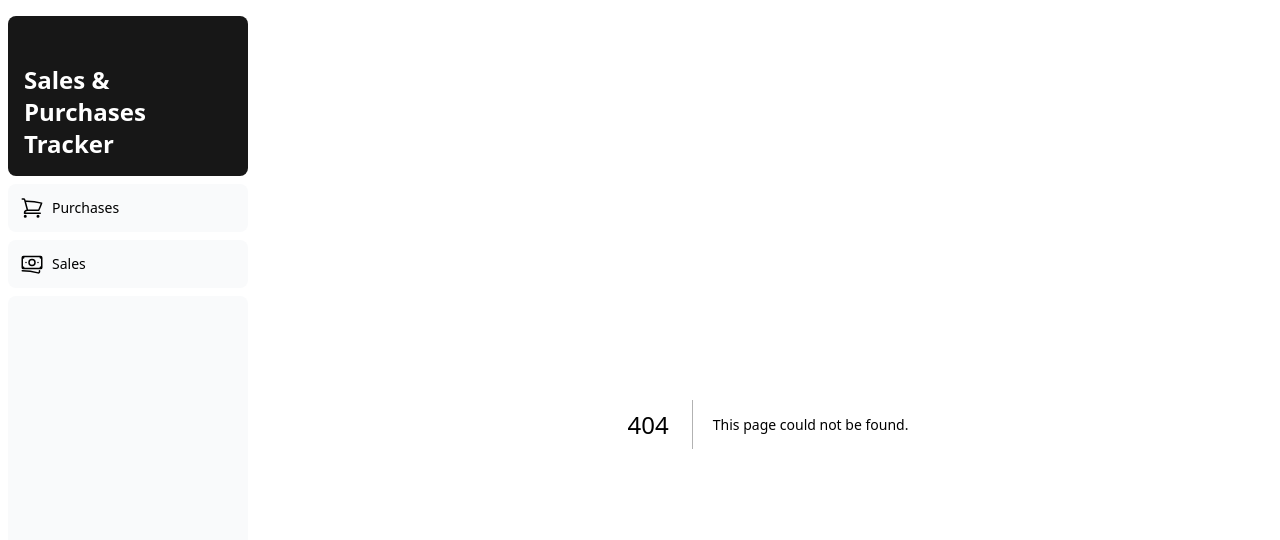
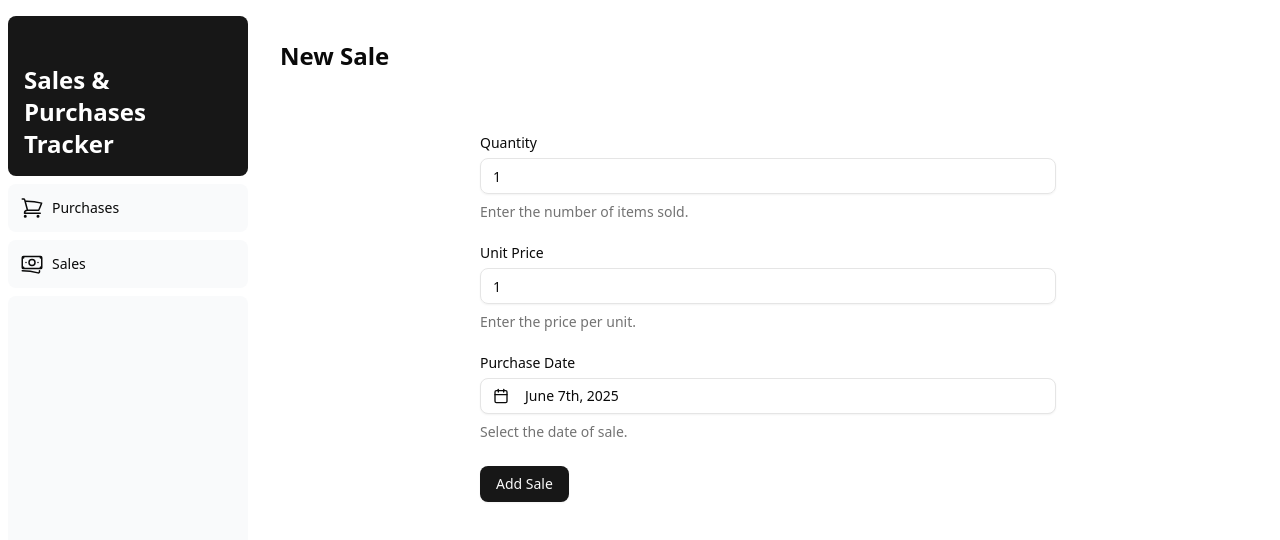
Before and after one commit to yujune/sales-purchases-tracker, a Next.js app: page /sales/new in a window 1280 px wide. Before the commit this address had no page. Shown: the top 540 px of the page. Built offline with nearby package versions, Linux system fonts and the light colour scheme; no server answers.

Commit message:
chore: setup new sale form.

```diff
--- a/app/sales/layout.tsx
+++ b/app/sales/layout.tsx
@@ -1,14 +1,7 @@
-import HeaderNav from "@/ui/headernav/headernav";
-
 export default function PurchasesLayout({
   children,
 }: {
   children: React.ReactNode;
 }) {
-  return (
-    <div>
-      <HeaderNav title="Purchases" />
-      {children}
-    </div>
-  );
+  return <div>{children}</div>;
 }
--- a/app/sales/loading.tsx
+++ b/app/sales/loading.tsx
@@ -7,10 +7,12 @@ import {
   TableHeader,
   TableRow,
 } from "@/ui/table";
+import HeaderNav from "../ui/headernav/headernav";
 
 export default function Loading() {
   return (
     <div>
+      <HeaderNav title="Sales" />
       <Table>
         <TableHeader>
           <TableRow>
--- /dev/null
+++ b/app/sales/new/actions.ts
@@ -0,0 +1,9 @@
+"use server";
+
+import { NewTransaction } from "@/app/data/database/entities";
+import { TransactionRepository } from "@/app/data/repo/transaction/transaction_repo";
+
+export async function createSale(transaction: NewTransaction) {
+  const transactionRepository = new TransactionRepository();
+  return await transactionRepository.create(transaction);
+}
--- /dev/null
+++ b/app/sales/new/page.tsx
@@ -0,0 +1,11 @@
+import HeaderNav from "@/app/ui/headernav/headernav";
+import { AddSaleForm } from "./ui/add-sale-form";
+
+export default function NewPurchasePage() {
+  return (
+    <div>
+      <HeaderNav title="New Sale" />
+      <AddSaleForm />
+    </div>
+  );
+}
--- /dev/null
+++ b/app/sales/new/ui/add-sale-form.tsx
@@ -0,0 +1,96 @@
+"use client";
+
+import { NewTransaction } from "@/app/data/database/entities";
+import { Button } from "@/app/ui/button";
+import ErrorDialog from "@/app/ui/dialog/error-dialog";
+import DateField from "@/app/ui/form/datefield";
+import { Form } from "@/app/ui/form/form";
+import QuantityField from "@/app/ui/form/quantityfield";
+import UnitPriceField from "@/app/ui/form/unitpricefield";
+import { zodResolver } from "@hookform/resolvers/zod";
+import { Loader2 } from "lucide-react";
+import { useState } from "react";
+import { useForm } from "react-hook-form";
+import { z } from "zod";
+import { createSale } from "../actions";
+
+const saleFormSchema = z.object({
+  quantity: z.number().min(5),
+  unitPrice: z.number().min(190),
+  date: z.date(),
+});
+
+type SaleFormModel = z.infer<typeof saleFormSchema>;
+
+export function AddSaleForm() {
+  const [isSubmitting, setIsSubmitting] = useState(false);
+  const [error, setError] = useState<string | null>(null);
+  const form = useForm<SaleFormModel>({
+    resolver: zodResolver(saleFormSchema),
+    defaultValues: {
+      quantity: 1,
+      unitPrice: 1,
+      date: new Date(),
+    },
+  });
+
+  async function onSubmit(values: SaleFormModel) {
+    try {
+      setIsSubmitting(true);
+      setError(null);
+      const transaction: NewTransaction = {
+        quantity: values.quantity,
+        unitPrice: values.unitPrice,
+        type: "SALE",
+        wac: values.unitPrice,
+        totalInventoryQuantity: values.quantity,
+        createdAt: values.date,
+      };
+      await createSale(transaction);
+    } catch (err) {
+      setError(err instanceof Error ? err.message : "Failed to create sale");
+    } finally {
+      setIsSubmitting(false);
+    }
+  }
+
+  return (
+    <>
+      <Form {...form}>
+        <form
+          onSubmit={form.handleSubmit(onSubmit)}
+          className="mx-auto max-w-xl space-y-6 my-12"
+        >
+          <QuantityField
+            control={form.control}
+            description="Enter the number of items sold."
+          />
+          <UnitPriceField
+            control={form.control}
+            description="Enter the price per unit."
+          />
+          <DateField
+            control={form.control}
+            description="Select the date of sale."
+          />
+          <Button type="submit" disabled={isSubmitting}>
+            {isSubmitting ? (
+              <>
+                <Loader2 className="mr-2 h-4 w-4 animate-spin" />
+                Adding...
+              </>
+            ) : (
+              "Add Sale"
+            )}
+          </Button>
+        </form>
+      </Form>
+
+      <ErrorDialog
+        open={!!error}
+        onOpenChange={() => setError(null)}
+        errorMessage={error}
+      />
+    </>
+  );
+}
--- a/app/sales/page.tsx
+++ b/app/sales/page.tsx
@@ -1,3 +1,4 @@
+import HeaderNav from "../ui/headernav/headernav";
 import SalesPaginatedTable from "./ui/sales-paginated-table";
 
 export default async function Sales(props: {
@@ -7,5 +8,10 @@ export default async function Sales(props: {
 }) {
   const params = await props.searchParams;
 
-  return <SalesPaginatedTable page={Number(params?.page) || 1} />;
+  return (
+    <div>
+      <HeaderNav title="Sales" newLink="/sales/new" />
+      <SalesPaginatedTable page={Number(params?.page) || 1} />
+    </div>
+  );
 }
```
